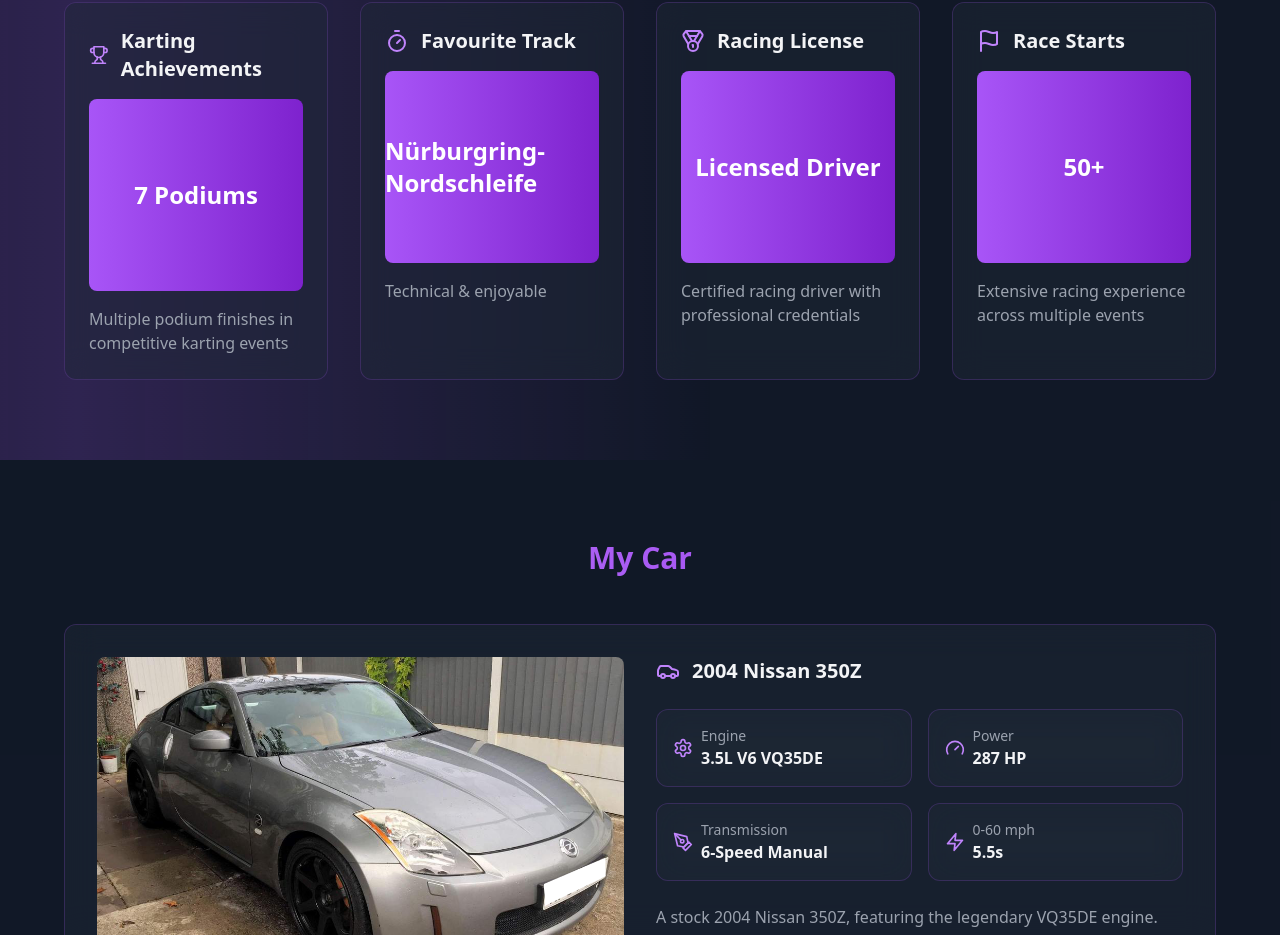
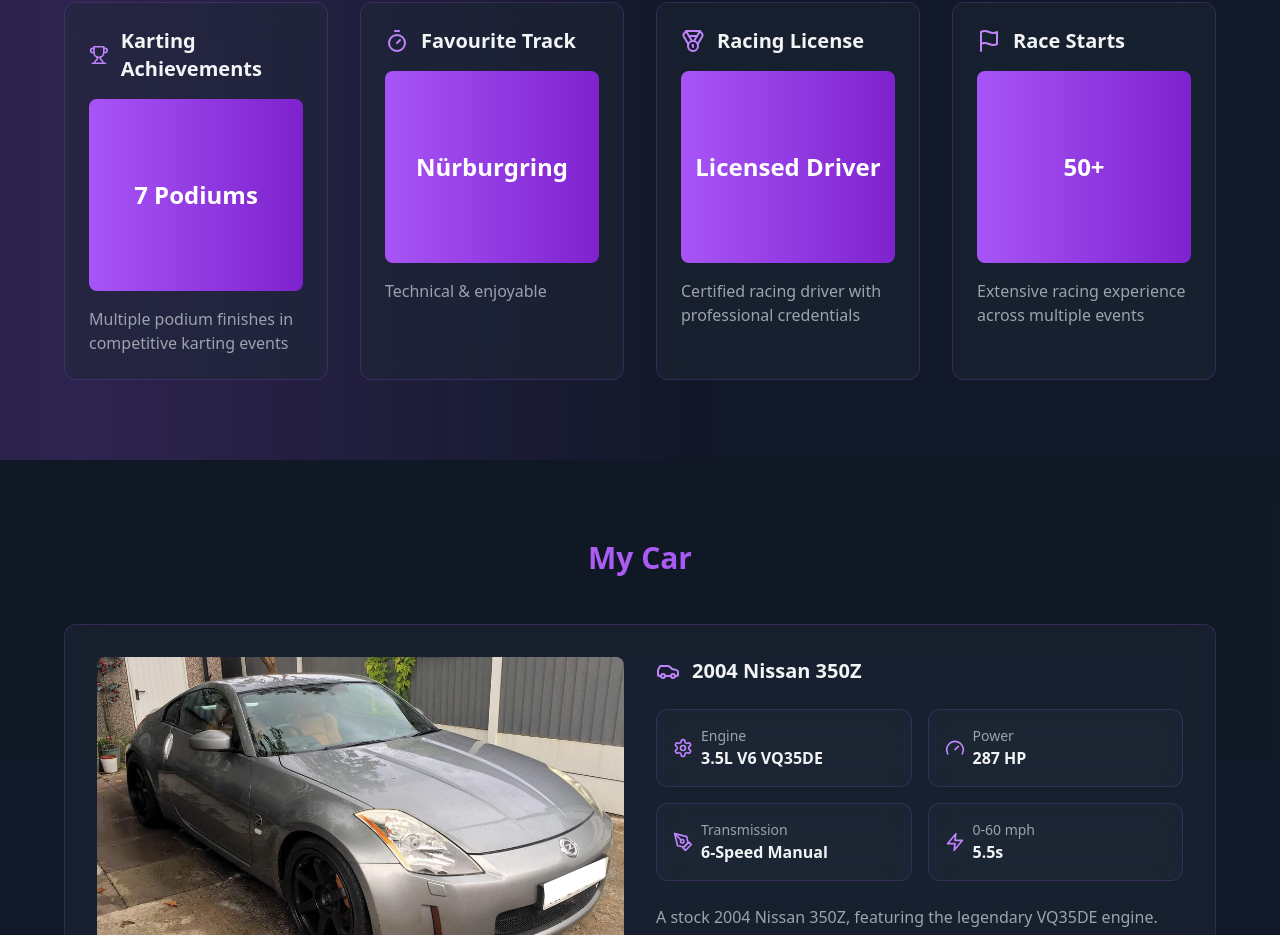
Before and after one commit to a29pine/a29pine.github.io, a React (Vite) app: page / in a window 1280 px wide. Shown: the part 1532-2467 px from the top of the page. Built offline with nearby package versions, Linux system fonts and the light colour scheme.

Commit message:
Update Racing.tsx

```diff
--- a/src/components/Racing.tsx
+++ b/src/components/Racing.tsx
@@ -14,7 +14,7 @@
     {
       icon: Timer,
       title: "Favourite Track",
-      value: "Nürburgring-Nordschleife",
+      value: "Nürburgring",
       description: "Technical & enjoyable"
     },
     {
```
